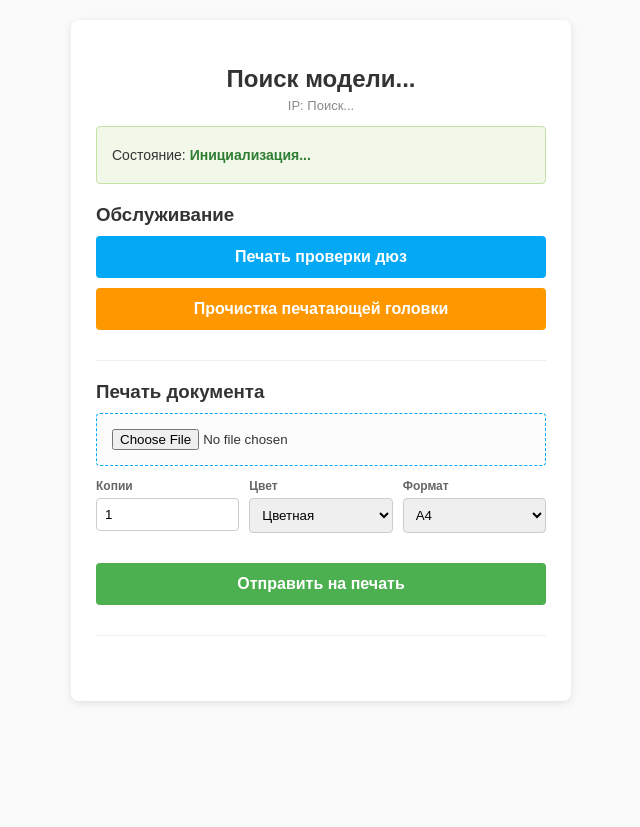
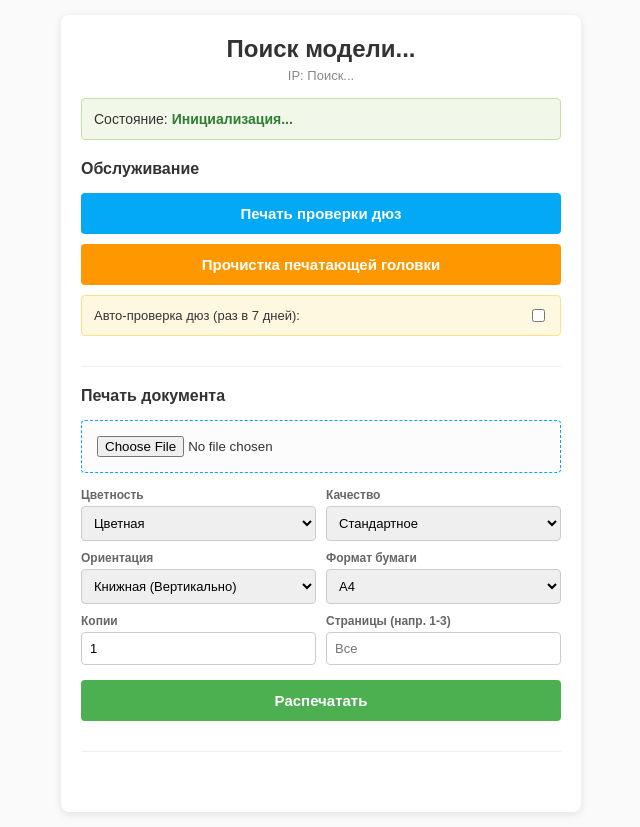
Before and after one commit to albertgermania888-dev/ha-apps, a Flask app: page / in a window 1280 px wide. Shown: the whole page, without its empty margins (319-959 px from the left). Before the commit the page ends 703 px from the top, so only its background shows below. Run offline with Flask 3, Linux system fonts and the light colour scheme.

Commit message:
Update index.html

```diff
--- a/epson_utility/templates/index.html
+++ b/epson_utility/templates/index.html
@@ -4,77 +4,107 @@
     <meta charset="utf-8">
     <title>Epson Service</title>
     <style>
-        body { font-family: Arial, sans-serif; padding: 20px; background: #fafafa; color: #333; margin: 0; }
-        .card { background: white; padding: 25px; border-radius: 8px; box-shadow: 0 2px 8px rgba(0,0,0,0.1); max-width: 450px; margin: 0 auto; text-align: center; }
+        body { font-family: Arial, sans-serif; padding: 15px; background: #fafafa; color: #333; margin: 0; }
+        .card { background: white; padding: 20px; border-radius: 8px; box-shadow: 0 2px 8px rgba(0,0,0,0.1); max-width: 480px; margin: 0 auto; text-align: center; }
         .section { margin-bottom: 20px; padding-bottom: 20px; border-bottom: 1px solid #eee; }
         .section:last-child { border-bottom: none; margin-bottom: 0; padding-bottom: 0; }
-        button { display: block; width: 100%; padding: 12px; margin: 10px 0; background: #03a9f4; color: white; border: none; border-radius: 4px; cursor: pointer; font-size: 16px; font-weight: bold; transition: background 0.2s; }
+        h3 { margin-top: 0; margin-bottom: 15px; text-align: left; font-size: 16px; }
+
+        button { display: block; width: 100%; padding: 12px; margin: 10px 0; background: #03a9f4; color: white; border: none; border-radius: 4px; cursor: pointer; font-size: 15px; font-weight: bold; transition: background 0.2s; }
         button:hover { background: #0288d1; }
         button:disabled { background: #ccc; cursor: not-allowed; }
         .clean { background: #ff9800; }
         .clean:hover { background: #f57c00; }
 
-        .file-upload { display: flex; flex-direction: column; gap: 10px; margin-top: 10px;}
-        .file-upload input[type="file"] { border: 1px dashed #03a9f4; padding: 15px; width: 100%; border-radius: 4px; box-sizing: border-box; background: #fcfcfc; cursor: pointer; }
+        .status-box { background: #f1f8e9; padding: 12px; border-radius: 4px; border: 1px solid #c5e1a5; margin-bottom: 20px; text-align: left; font-size: 14px; }
+        .status-val { font-weight: bold; color: #2e7d32; }
 
-        .print-settings { display: grid; grid-template-columns: 1fr 1fr 1fr; gap: 10px; margin-bottom: 10px; text-align: left; }
-        .print-settings label { font-size: 12px; color: #666; font-weight: bold; }
-        .print-settings select, .print-settings input { width: 100%; padding: 8px; margin-top: 4px; border: 1px solid #ccc; border-radius: 4px; box-sizing: border-box; }
+        .toggle-box { display: flex; align-items: center; justify-content: space-between; background: #fff8e1; padding: 10px 12px; border-radius: 4px; border: 1px solid #ffe082; text-align: left; font-size: 13px; margin-bottom: 10px; }
+        .toggle-box label { cursor: pointer; }
 
-        #preview_container { display: none; margin-top: 15px; padding: 10px; border: 1px solid #e0e0e0; border-radius: 4px; background: #fafafa; }
+        .file-upload input[type="file"] { border: 1px dashed #03a9f4; padding: 15px; width: 100%; border-radius: 4px; box-sizing: border-box; background: #fcfcfc; cursor: pointer; margin-bottom: 15px; }
 
-        .status-box { background: #f1f8e9; padding: 15px; border-radius: 4px; border: 1px solid #c5e1a5; margin-bottom: 20px; text-align: left; }
-        .status-item { margin: 5px 0; font-size: 14px; }
-        .status-val { font-weight: bold; color: #2e7d32; }
-        #action-status { margin-top: 15px; font-weight: bold; min-height: 20px; }
+        .preview-box { display: none; margin-bottom: 15px; padding: 10px; border: 1px solid #e0e0e0; border-radius: 4px; background: #fafafa; }
+        .preview-box img { max-width: 100%; max-height: 250px; border: 1px solid #ccc; border-radius: 4px; }
+
+        .print-settings { display: grid; grid-template-columns: 1fr 1fr; gap: 10px; text-align: left; margin-bottom: 15px; }
+        .setting-group { display: flex; flex-direction: column; }
+        .setting-group label { font-size: 12px; color: #666; font-weight: bold; margin-bottom: 4px; }
+        .setting-group select, .setting-group input { padding: 8px; border: 1px solid #ccc; border-radius: 4px; font-size: 13px; }
+
+        #action-status { margin-top: 15px; font-weight: bold; font-size: 14px; min-height: 20px; }
     </style>
 </head>
 <body>
     <div class="card">
-        <h2 style="margin-bottom: 5px;" id="st_model">Загрузка принтера...</h2>
-        <p style="margin-top:0px; font-size:13px; color:#888;">IP: <span id="st_ip">Поиск...</span></p>
+        <h2 style="margin: 0 0 5px 0;" id="st_model">Загрузка...</h2>
+        <p style="margin: 0 0 15px 0; font-size: 13px; color: #888;">IP: <span id="st_ip">Поиск...</span></p>
 
         <div class="status-box">
-            <div class="status-item">Состояние: <span class="status-val" id="st_printer">Синхронизация...</span></div>
+            Состояние: <span class="status-val" id="st_printer">Синхронизация...</span>
         </div>
 
         <div class="section">
-            <h3 style="margin-bottom: 5px; text-align: left;">Обслуживание</h3>
+            <h3>Обслуживание</h3>
             <button id="btn_nozzle" onclick="sendCommand('nozzle_check')">Печать проверки дюз</button>
             <button id="btn_clean" class="clean" onclick="sendCommand('clean_head')">Прочистка печатающей головки</button>
+
+            <div class="toggle-box">
+                <label for="auto_check">Авто-проверка дюз (раз в 7 дней):</label>
+                <input type="checkbox" id="auto_check" onchange="toggleAutoPrint()">
+            </div>
         </div>
 
         <div class="section">
-            <h3 style="margin-bottom: 10px; text-align: left;">Печать документа</h3>
+            <h3>Печать документа</h3>
             <div class="file-upload">
                 <input type="file" id="file_input" accept=".pdf,.jpg,.jpeg,.png,.txt">
 
-                <div id="preview_container">
-                    <div id="preview_content"></div>
+                <div class="preview-box" id="preview_container">
+                    <img id="preview_img" src="">
                 </div>
 
                 <div class="print-settings">
-                    <div>
-                        <label>Копии</label>
-                        <input type="number" id="p_copies" value="1" min="1" max="50">
-                    </div>
-                    <div>
-                        <label>Цвет</label>
+                    <div class="setting-group">
+                        <label>Цветность</label>
                         <select id="p_color">
                             <option value="color">Цветная</option>
-                            <option value="monochrome">Ч/Б</option>
+                            <option value="monochrome">Черно-белая</option>
                         </select>
                     </div>
-                    <div>
-                        <label>Формат</label>
+                    <div class="setting-group">
+                        <label>Качество</label>
+                        <select id="p_quality">
+                            <option value="4">Стандартное</option>
+                            <option value="5">Высокое</option>
+                            <option value="3">Черновик</option>
+                        </select>
+                    </div>
+                    <div class="setting-group">
+                        <label>Ориентация</label>
+                        <select id="p_orientation">
+                            <option value="3">Книжная (Вертикально)</option>
+                            <option value="4">Альбомная (Горизонтально)</option>
+                        </select>
+                    </div>
+                    <div class="setting-group">
+                        <label>Формат бумаги</label>
                         <select id="p_media">
                             <option value="A4">A4</option>
                             <option value="4x6">Фото 10x15</option>
                         </select>
                     </div>
+                    <div class="setting-group">
+                        <label>Копии</label>
+                        <input type="number" id="p_copies" value="1" min="1" max="50">
+                    </div>
+                    <div class="setting-group">
+                        <label>Страницы (напр. 1-3)</label>
+                        <input type="text" id="p_pages" placeholder="Все">
+                    </div>
                 </div>
 
-                <button id="btn_upload" onclick="uploadFile()" style="background: #4caf50;">Отправить на печать</button>
+                <button id="btn_upload" onclick="printFile()" style="background: #4caf50;">Распечатать</button>
             </div>
         </div>
 
@@ -82,7 +112,6 @@
     </div>
 
     <script>
-        // Обновление статусов
         function fetchStatus() {
             fetch('api/state')
                 .then(res => res.json())
@@ -90,34 +119,49 @@
                     document.getElementById('st_model').innerText = data.model;
                     document.getElementById('st_ip').innerText = data.ip;
                     document.getElementById('st_printer').innerText = data.status;
-                })
-                .catch(err => console.error(err));
+                    if (document.activeElement !== document.getElementById('auto_check')) {
+                        document.getElementById('auto_check').checked = data.auto_check;
+                    }
+                }).catch(err => console.error(err));
         }
         setInterval(fetchStatus, 3000);
         fetchStatus();
 
-        // Предпросмотр выбранного файла
+        function toggleAutoPrint() {
+            const isChecked = document.getElementById('auto_check').checked;
+            fetch('api/config', {
+                method: 'POST',
+                headers: { 'Content-Type': 'application/json' },
+                body: JSON.stringify({ auto_check: isChecked })
+            });
+        }
+
         document.getElementById('file_input').addEventListener('change', function(e) {
             const file = e.target.files[0];
             const previewContainer = document.getElementById('preview_container');
-            const previewContent = document.getElementById('preview_content');
+            const previewImg = document.getElementById('preview_img');
 
-            previewContent.innerHTML = '';
             if (!file) {
                 previewContainer.style.display = 'none';
                 return;
             }
 
-            previewContainer.style.display = 'block';
-            const fileURL = URL.createObjectURL(file);
+            setUIState(true, "Генерация предпросмотра...", "#333");
+            const formData = new FormData();
+            formData.append('file', file);
 
-            if (file.type.startsWith('image/')) {
-                previewContent.innerHTML = `<img src="${fileURL}" style="max-width:100%; max-height:250px; border-radius:4px; border:1px solid #ccc;">`;
-            } else if (file.type === 'application/pdf') {
-                previewContent.innerHTML = `<iframe src="${fileURL}" width="100%" height="300px" style="border:1px solid #ccc; border-radius:4px;"></iframe>`;
-            } else {
-                previewContent.innerHTML = `<p style="color:#666; font-size:13px; margin:0;">Файл готов к отправке (предпросмотр недоступен)</p>`;
-            }
+            fetch('api/upload', { method: 'POST', body: formData })
+                .then(res => res.json())
+                .then(data => {
+                    if(data.preview) {
+                        previewImg.src = data.preview;
+                        previewContainer.style.display = 'block';
+                        setUIState(false, "Файл загружен. Готов к печати.", "green");
+                    } else {
+                        previewContainer.style.display = 'none';
+                        setUIState(false, "Файл загружен (предпросмотр недоступен)", "green");
+                    }
+                }).catch(err => setUIState(false, "Ошибка: " + err.message, "red"));
         });
 
         function setUIState(disabled, text, color) {
@@ -125,6 +169,7 @@
             document.getElementById('btn_nozzle').disabled = disabled;
             document.getElementById('btn_clean').disabled = disabled;
             document.getElementById('btn_upload').disabled = disabled;
+            document.getElementById('file_input').disabled = disabled;
             statusDiv.innerText = text;
             statusDiv.style.color = color;
         }
@@ -137,27 +182,29 @@
                 .catch(err => setUIState(false, "Ошибка: " + err.message, "red"));
         }
 
-        function uploadFile() {
-            const fileInput = document.getElementById('file_input');
-            if (!fileInput.files.length) {
-                setUIState(false, "Пожалуйста, выберите файл", "red");
-                return;
-            }
+        function printFile() {
+            setUIState(true, "Передача данных на принтер...", "#333");
+            const payload = {
+                copies: document.getElementById('p_copies').value,
+                color: document.getElementById('p_color').value,
+                media: document.getElementById('p_media').value,
+                quality: document.getElementById('p_quality').value,
+                orientation: document.getElementById('p_orientation').value,
+                pages: document.getElementById('p_pages').value
+            };
 
-            const formData = new FormData();
-            formData.append('file', fileInput.files[0]);
-            formData.append('copies', document.getElementById('p_copies').value);
-            formData.append('color', document.getElementById('p_color').value);
-            formData.append('media', document.getElementById('p_media').value);
-
-            setUIState(true, "Передача файла на принтер...", "#333");
-
-            fetch('api/upload_print', { method: 'POST', body: formData })
+            fetch('api/print', {
+                method: 'POST',
+                headers: { 'Content-Type': 'application/json' },
+                body: JSON.stringify(payload)
+            })
             .then(res => res.json())
             .then(data => {
                 setUIState(false, data.msg, data.status === "SUCCESS" ? "green" : "red");
-                fileInput.value = '';
-                document.getElementById('preview_container').style.display = 'none';
+                if(data.status === "SUCCESS") {
+                    document.getElementById('file_input').value = '';
+                    document.getElementById('preview_container').style.display = 'none';
+                }
             })
             .catch(err => setUIState(false, "Ошибка сети: " + err.message, "red"));
         }
```
